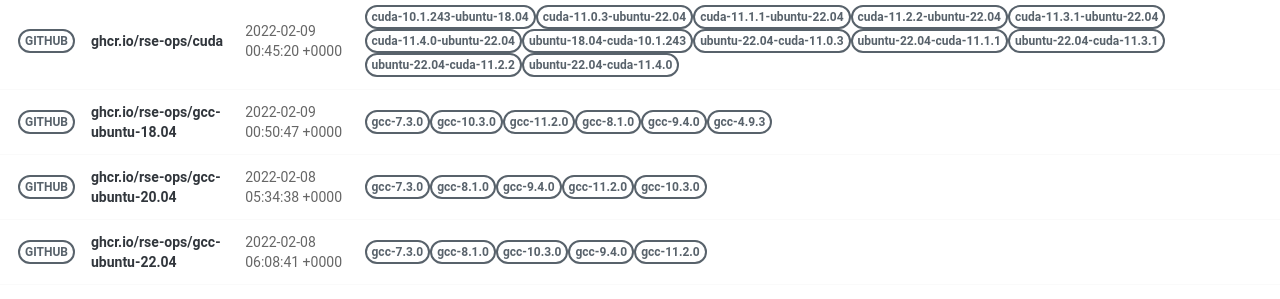
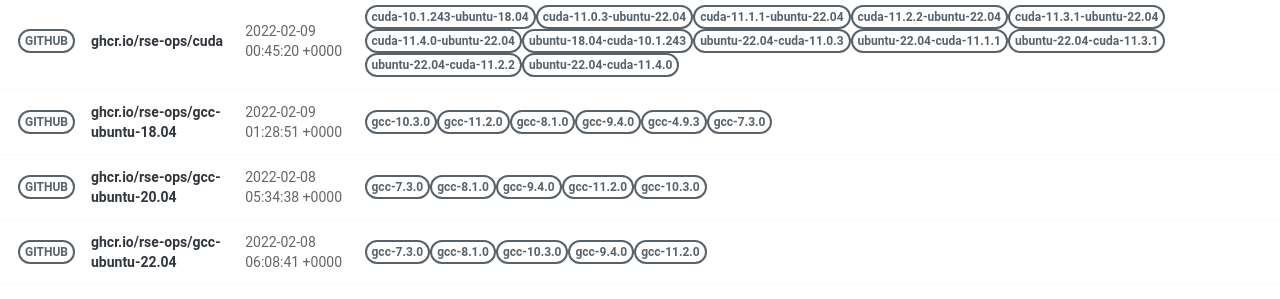
Before and after one commit to rse-ops/docker-images, a Jekyll site: the page built from pages/index.md, in a window 1280 px wide. Shown: the part 502-801 px from the top of the page. Built offline with Jekyll 4.4.1, drawn with Linux system fonts in a browser that asks for light colours; nearby versions of some CDN libraries.

Commit message:
Automated push to update library 2022-02-09

```diff
--- a/_library/ghcr.io-rse-ops-gcc-ubuntu-18.04.md
+++ b/_library/ghcr.io-rse-ops-gcc-ubuntu-18.04.md
@@ -1,14 +1,11 @@
 ---
 layout: container
 name: ghcr.io/rse-ops/gcc-ubuntu-18.04
-updated_at: 2022-02-09 00:50:47.062179
+updated_at: 2022-02-09 01:28:51.038660
 
 
 container_url: https://github.com/orgs/rse-ops/packages/container/package/gcc-ubuntu-18.04
 versions:
- - tag: gcc-7.3.0
-   dockerfile: https://github.com/rse-ops/docker-images/blob/main/ubuntu/gcc/Dockerfile
-   manifest: https://crane.ggcr.dev/manifest/ghcr.io/rse-ops/gcc-ubuntu-18.04:gcc-7.3.0
  - tag: gcc-10.3.0
    dockerfile: https://github.com/rse-ops/docker-images/blob/main/ubuntu/gcc/Dockerfile
    manifest: https://crane.ggcr.dev/manifest/ghcr.io/rse-ops/gcc-ubuntu-18.04:gcc-10.3.0
```
Also changed, not shown: other parts of _library/ghcr.io-rse-ops-gcc-ubuntu-18.04.md (+3 -0 lines).
